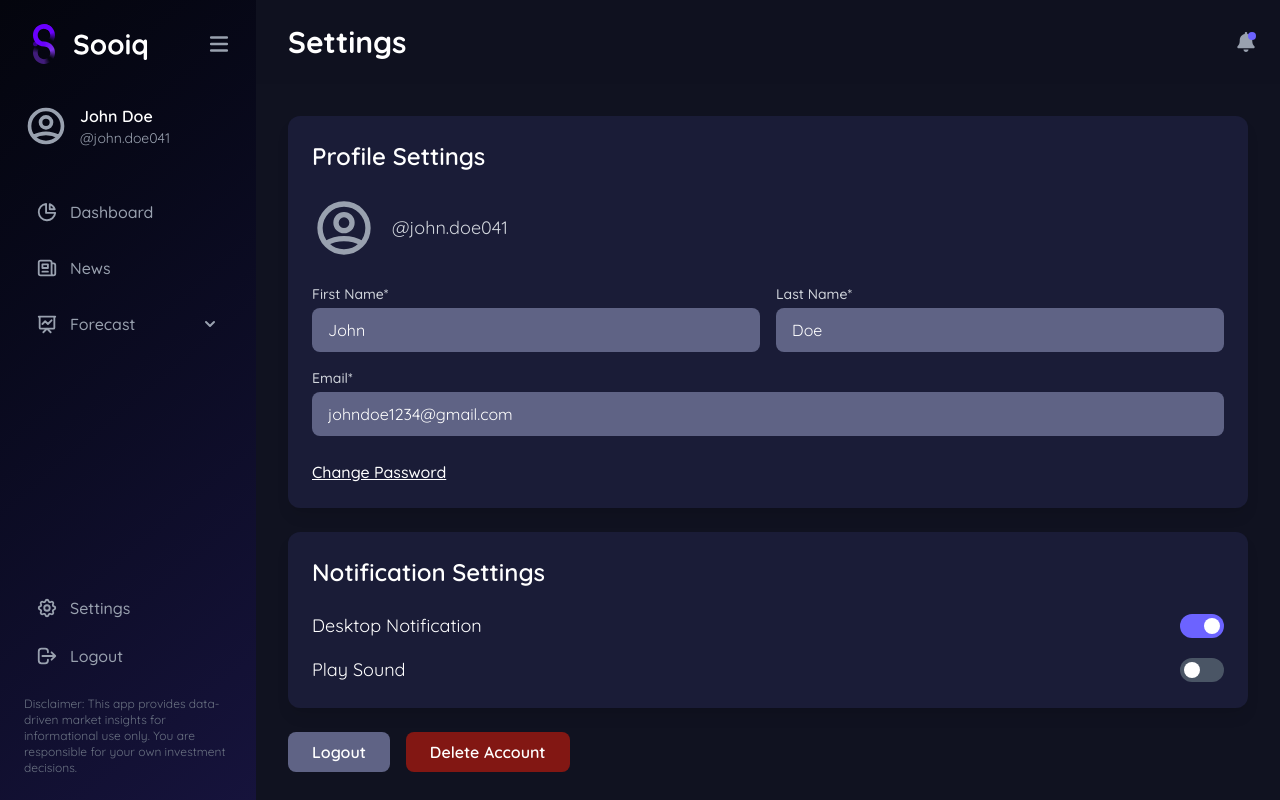
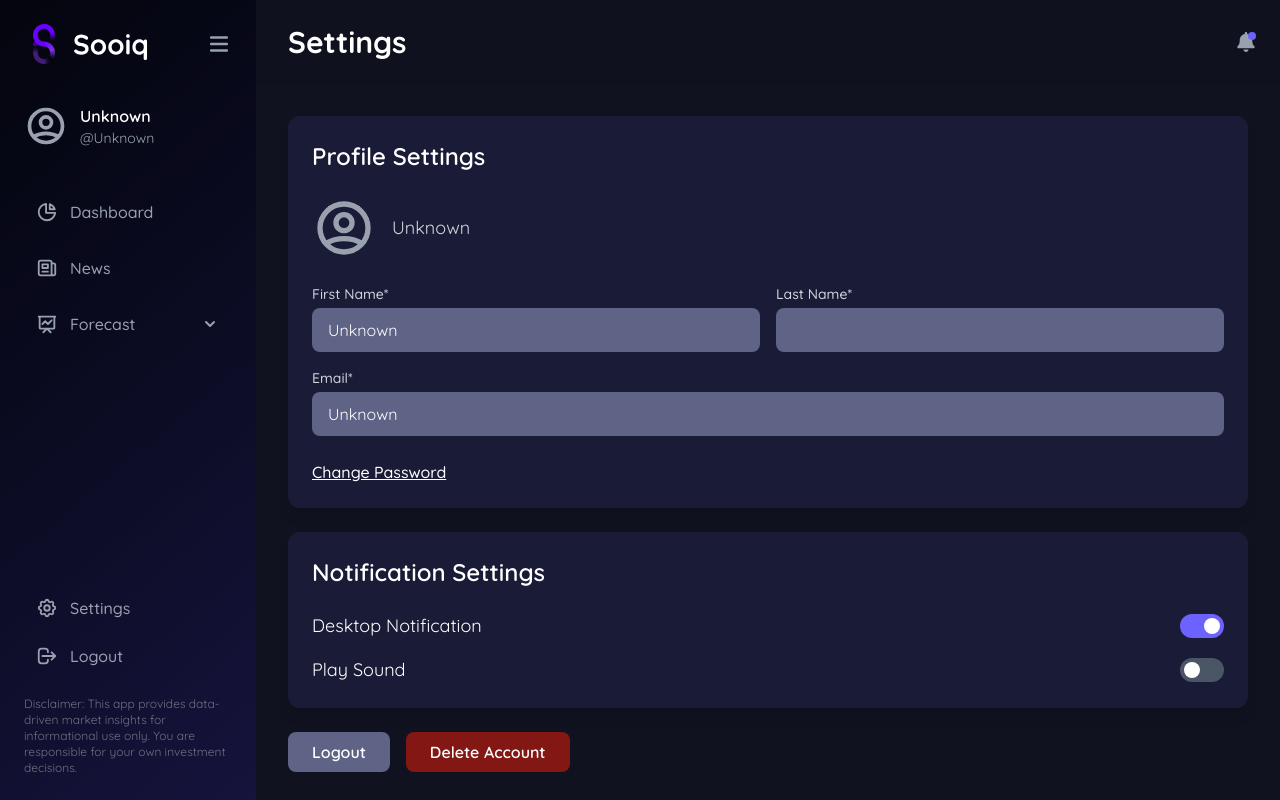
Before and after one commit to Sooiq/frontend-web, a React (Vite) app: page /settings in a window 1280 px wide. Built offline with nearby package versions, Linux system fonts and the light colour scheme; no server answers.

Commit message:
chore: logout functionality
fix: user response

```diff
--- a/src/components/layout/Sidebar.tsx
+++ b/src/components/layout/Sidebar.tsx
@@ -1,5 +1,5 @@
-import React, {useState} from 'react';
-import { Link, useLocation } from 'react-router-dom';
+import React, { useState } from "react";
+import { Link, useLocation, useNavigate } from "react-router-dom";
 import {
   HiOutlineChartPie,
   HiOutlineNewspaper,
@@ -10,8 +10,11 @@ import {
   HiChevronDown, // For the dropdown
   HiOutlineViewGrid, // For the sub-menu
   HiOutlineChartBar, // For the sub-menu
-  HiOutlineLogout
-} from 'react-icons/hi';
+  HiOutlineLogout,
+} from "react-icons/hi";
+import { userService } from "../../services";
+import { toast } from "react-toastify";
+import { useUserStore } from "../../store";
 
 interface SidebarProps {
   isOpen: boolean;
@@ -22,35 +25,49 @@ interface SidebarProps {
 const Sidebar: React.FC<SidebarProps> = ({ isOpen, setIsOpen }) => {
   const location = useLocation();
   const pathname = location.pathname;
+  const user = useUserStore((state) => state.user);
+  console.log(user);
+  const clearUser = useUserStore((state) => state.clearUser);
 
   // State to manage the dropdown
   const [isForecastOpen, setIsForecastOpen] = useState(false);
 
   // Check if a parent route is active
-  const isForecastParentActive = pathname.startsWith('/forecast');
+  const isForecastParentActive = pathname.startsWith("/forecast");
 
   // New nav items structure
   const topNavItems = [
-    { name: 'Dashboard', icon: HiOutlineChartPie, path: '/dashboard' },
-    { name: 'News', icon: HiOutlineNewspaper, path: '/news' },
+    { name: "Dashboard", icon: HiOutlineChartPie, path: "/dashboard" },
+    { name: "News", icon: HiOutlineNewspaper, path: "/news" },
   ];
 
   const forecastSubNav = [
-    { name: 'Dashboard', icon: HiOutlineViewGrid, path: '/forecast/dashboard' },
-    { name: 'Stocks', icon: HiOutlineChartBar, path: '/forecast/stocks' },
+    { name: "Dashboard", icon: HiOutlineViewGrid, path: "/forecast/dashboard" },
+    { name: "Stocks", icon: HiOutlineChartBar, path: "/forecast/stocks" },
   ];
+
+  const navigate = useNavigate();
+
+  const handleLogout = async () => {
+    try {
+      await userService.logout();
+      clearUser();
+      navigate("/login");
+    } catch (error) {
+      toast.error(`Logout failed: ${error}`);
+    }
+  };
 
   return (
     <div
       className={`w-64 h-screen fixed left-0 top-0 flex flex-col p-6
         transition-transform duration-300 ease-in-out z-30
-        ${isOpen ? 'translate-x-0' : '-translate-x-full'}
+        ${isOpen ? "translate-x-0" : "-translate-x-full"}
         bg-linear-140 from-[#04050D] to-[#16133c]`}
     >
       {/* Header: Logo and *Close* Button */}
       <div className="flex items-center justify-between mb-10">
-
-        <img src="/sooiq_title.svg"></img>
+        <img src="/sooiq_title.svg" alt="Sooiq" />
         <button
           onClick={() => setIsOpen(false)} // <-- This button now *only* closes
           className="text-gray-400 hover:text-white"
@@ -61,15 +78,19 @@ const Sidebar: React.FC<SidebarProps> = ({ isOpen, setIsOpen }) => {
 
       {/* User Info (No opacity logic needed) */}
       <div className="flex items-center gap-3 mb-10 overflow-hidden">
-        <HiOutlineUserCircle size={44} className="text-gray-400 flex-shrink-0" />
+        <HiOutlineUserCircle size={44} className="text-gray-400 shrink-0" />
         <div>
-          <p className="text-white font-semibold whitespace-nowrap">John Doe</p>
-          <p className="text-sm text-gray-400 whitespace-nowrap">@john.doe041</p>
+          <p className="text-white font-semibold whitespace-nowrap">
+            {user?.first_name || "Unknown"} {user?.last_name || ""}
+          </p>
+          <p className="text-sm text-gray-400 whitespace-nowrap">
+            @{user?.username || "Unknown"}
+          </p>
         </div>
       </div>
 
       {/* Navigation */}
-      <nav className="flex-grow">
+      <nav className="grow">
         <ul>
           {/* Top Level Links */}
           {topNavItems.map((item) => {
@@ -80,11 +101,11 @@ const Sidebar: React.FC<SidebarProps> = ({ isOpen, setIsOpen }) => {
                   to={item.path}
                   className={`flex items-center gap-3 p-3 rounded-lg transition-colors ${
                     isActive
-                      ? 'bg-dark-tertiary text-white'
-                      : 'text-gray-400 hover:bg-dark-tertiary hover:text-white'
+                      ? "bg-dark-tertiary text-white"
+                      : "text-gray-400 hover:bg-dark-tertiary hover:text-white"
                   }`}
                 >
-                  <item.icon size={22} className="flex-shrink-0" />
+                  <item.icon size={22} className="shrink-0" />
                   <span className="font-medium">{item.name}</span>
                 </Link>
               </li>
@@ -97,16 +118,21 @@ const Sidebar: React.FC<SidebarProps> = ({ isOpen, setIsOpen }) => {
               onClick={() => setIsForecastOpen(!isForecastOpen)}
               className={`flex items-center justify-between w-full gap-3 p-3 rounded-lg transition-colors ${
                 isForecastParentActive
-                  ? 'text-white' // Parent is active, but maybe not the BG
-                  : 'text-gray-400'
+                  ? "text-white" // Parent is active, but maybe not the BG
+                  : "text-gray-400"
               } hover:bg-dark-tertiary hover:text-white`}
             >
               <div className="flex items-center gap-3">
-                <HiOutlinePresentationChartLine size={22} className="flex-shrink-0" />
+                <HiOutlinePresentationChartLine
+                  size={22}
+                  className="shrink-0"
+                />
                 <span className="font-medium">Forecast</span>
               </div>
               <HiChevronDown
-                className={`transition-transform duration-200 ${isForecastOpen ? 'rotate-180' : ''}`}
+                className={`transition-transform duration-200 ${
+                  isForecastOpen ? "rotate-180" : ""
+                }`}
                 size={20}
               />
             </button>
@@ -114,7 +140,7 @@ const Sidebar: React.FC<SidebarProps> = ({ isOpen, setIsOpen }) => {
             {/* Sub-menu */}
             <div
               className={`overflow-hidden transition-all duration-300 ease-in-out ${
-                isForecastOpen ? 'max-h-40' : 'max-h-0'
+                isForecastOpen ? "max-h-40" : "max-h-0"
               }`}
             >
               <ul className="pl-8 pt-2 space-y-1">
@@ -126,8 +152,8 @@ const Sidebar: React.FC<SidebarProps> = ({ isOpen, setIsOpen }) => {
                         to={item.path}
                         className={`flex items-center gap-2 p-2 rounded-lg transition-colors text-sm ${
                           isActive
-                            ? 'text-white font-medium'
-                            : 'text-gray-400 hover:text-white'
+                            ? "text-white font-medium"
+                            : "text-gray-400 hover:text-white"
                         }`}
                       >
                         <item.icon size={18} />
@@ -149,26 +175,20 @@ const Sidebar: React.FC<SidebarProps> = ({ isOpen, setIsOpen }) => {
           to="/settings" // Assuming you'll add this route
           className="flex items-center gap-3 p-3 text-gray-400 hover:text-white"
         >
-          <HiOutlineCog size={22} className="flex-shrink-0" />
-          <span className="font-medium">
-            Settings
-          </span>
+          <HiOutlineCog size={22} className="shrink-0" />
+          <span className="font-medium">Settings</span>
         </Link>
         <button
-          onClick={() => {
-            // In a real app, you'd call your auth context here
-            console.log("Logging out...");
-            // e.g., navigate('/login');
-          }}
+          onClick={handleLogout}
           className="flex items-center gap-3 p-3 text-gray-400 hover:text-white w-full"
         >
-          <HiOutlineLogout size={22} className="flex-shrink-0" />
-          <span className="font-medium">
-            Logout
-          </span>
+          <HiOutlineLogout size={22} className="shrink-0" />
+          <span className="font-medium">Logout</span>
         </button>
         <p className="text-xs text-gray-500 mt-4">
-          Disclaimer: This app provides data-driven market insights for informational use only. You are responsible for your own investment decisions.
+          Disclaimer: This app provides data-driven market insights for
+          informational use only. You are responsible for your own investment
+          decisions.
         </p>
       </div>
     </div>
--- a/src/pages/Login.tsx
+++ b/src/pages/Login.tsx
@@ -25,8 +25,8 @@ const Login: React.FC = () => {
       setWatchlist(watchlist); // Store watchlist in Zustand
       toast.success("Login successful!");
       navigate("/dashboard");
-    } catch {
-      toast.error("Login failed!");
+    } catch (error) {
+      toast.error(`Login failed! ${error}`);
     }
   };
 
@@ -77,7 +77,7 @@ const Login: React.FC = () => {
             id="password"
             type="password"
             name="password"
-            placeholder="johndoe1234@gmail.com"
+            placeholder="****************"
             value={formData.password}
             onChange={handleChange}
             className="w-full px-6 py-4 bg-transparent border-2 border-white/30 rounded-[30px] text-white text-[20px] placeholder-gray-400 focus:outline-none focus:border-white/60 transition-all"
--- a/src/pages/Settings.tsx
+++ b/src/pages/Settings.tsx
@@ -1,35 +1,68 @@
-import React from 'react';
-import { Card } from '../components/ui/Card';
-import { FormInput } from '../components/ui/FormInput';
-import { ToggleSwitch } from '../components/ui/ToggleSwitch';
-import { HiOutlineUserCircle } from 'react-icons/hi';
+import React from "react";
+import { Card } from "../components/ui/Card";
+import { FormInput } from "../components/ui/FormInput";
+import { ToggleSwitch } from "../components/ui/ToggleSwitch";
+import { HiOutlineUserCircle } from "react-icons/hi";
+import { useUserStore } from "../store";
+import { toast } from "react-toastify";
+import { useNavigate } from "react-router-dom";
+import { userService } from "../services";
 
 const Settings: React.FC = () => {
   // Hard-coded mock data
-  const user = {
-    firstName: 'John',
-    lastName: 'Doe',
-    username: '@john.doe041',
-    email: 'johndoe1234@gmail.com',
+  const user = useUserStore((state) => state.user);
+  const clearUser = useUserStore((state) => state.clearUser);
+  const navigate = useNavigate();
+
+  const handleLogout = async () => {
+    try {
+      await userService.logout();
+      clearUser();
+      navigate("/login");
+    } catch (error) {
+      toast.error(`Logout failed: ${error}`);
+    }
+  };
+
+  const handleDeleteAccount = async () => {
+    try {
+      await userService.deleteUser();
+      clearUser();
+      navigate("/login");
+    } catch (error) {
+      toast.error(`Delete account failed: ${error}`);
+    }
   };
 
   return (
     <div className="space-y-6">
       {/* --- Profile Settings Card --- */}
       <Card className="p-6">
-        <h2 className="text-2xl font-semibold text-white mb-6">Profile Settings</h2>
+        <h2 className="text-2xl font-semibold text-white mb-6">
+          Profile Settings
+        </h2>
 
         {/* Profile Pic & Username */}
         <div className="flex items-center gap-4 mb-6">
           <HiOutlineUserCircle size={64} className="text-gray-400" />
-          <span className="text-lg text-gray-300">{user.username}</span>
+          <span className="text-lg text-gray-300">
+            {user?.username || "Unknown"}
+          </span>
         </div>
 
         {/* Form Fields */}
         <div className="space-y-4">
           <div className="grid grid-cols-1 md:grid-cols-2 gap-4">
-            <FormInput label="First Name*" id="firstName" value={user.firstName} />
-            <FormInput label="Last Name*" id="lastName" value={user.lastName} />
+            <FormInput
+              label="First Name*"
+              id="firstName"
+              value={user?.first_name || "Unknown"}
+            />
+            <FormInput
+              label="Last Name*"
+              id="lastName"
+              value={user?.last_name || ""}
+            />
           </div>
 
           {/* Full-width Email (as requested) */}
@@ -37,14 +70,12 @@ const Settings: React.FC = () => {
             label="Email*"
             id="email"
             type="email"
-            value={user.email}
+            value={user?.email || "Unknown"}
           />
 
           {/* Change Password Button (as requested) */}
           <div className="pt-2">
-            <button
-              className="font-medium text-white hover:text-accent-purple underline"
-            >
+            <button className="font-medium text-white hover:text-accent-purple underline">
               Change Password
             </button>
           </div>
@@ -53,7 +84,9 @@ const Settings: React.FC = () => {
 
       {/* --- Notification Settings Card --- */}
       <Card className="p-6">
-        <h2 className="text-2xl font-semibold text-white mb-6">Notification Settings</h2>
+        <h2 className="text-2xl font-semibold text-white mb-6">
+          Notification Settings
+        </h2>
         <div className="space-y-4">
           <ToggleSwitch label="Desktop Notification" defaultOn={true} />
           <ToggleSwitch label="Play Sound" />
@@ -61,8 +94,7 @@ const Settings: React.FC = () => {
       </Card>
 
       {/* --- Account Actions --- */}
-      <div className="flex flex-col md:flex-row gap-4">
-        {/* Logout Button (as requested) */}
+      <div className="flex flex-col md:flex-row gap-4" onClick={handleLogout}>
         <button
           className="w-full md:w-auto bg-dark-tertiary text-white font-semibold py-2 px-6
             rounded-lg hover:bg-opacity-80 transition-colors"
@@ -74,6 +106,7 @@ const Settings: React.FC = () => {
         <button
           className="w-full md:w-auto text-white font-semibold py-2 px-6 rounded-lg
             transition-colors bg-[#821713] hover:bg-opacity-80"
+          onClick={handleDeleteAccount}
         >
           Delete Account
         </button>
--- a/src/pages/SignUp.tsx
+++ b/src/pages/SignUp.tsx
@@ -24,7 +24,8 @@ const SignUp: React.FC = () => {
     e.preventDefault();
     try {
       await userService.register({
-        name: `${formData.firstName} ${formData.lastName}`,
+        first_name: formData.firstName,
+        last_name: formData.lastName,
         email: formData.email,
         username: formData.username,
         password: formData.password,
--- a/src/services/base-http.service.ts
+++ b/src/services/base-http.service.ts
@@ -1,7 +1,6 @@
 /* eslint-disable @typescript-eslint/no-explicit-any */
 
 import axios, { AxiosError } from 'axios';
-import { toast } from 'react-toastify';
 
 const instance = axios.create({
   baseURL: `${import.meta.env.VITE_API_URL ?? ''}/api/v1`,
@@ -68,13 +67,10 @@ export default class BaseHttpService {
     });
 
     const statusCode = error?.response?.status;
-    const displayMessage = error.response?.data?.errorMessage ?? 'unknown error';
+    const displayMessage = error.response?.data?.detail?.error_message ?? 'unknown error';
 
     if (!statusCode || statusCode >= 300) {
-      toast.error(displayMessage);
       throw new Error(displayMessage);
     }
-
-    return error.response?.data;
   }
 }
```
Also changed, not shown: src/App.tsx (+5 -2 lines), src/services/user.service.ts (+9 -5 lines), src/types/user.types.ts (+9 -2 lines).
